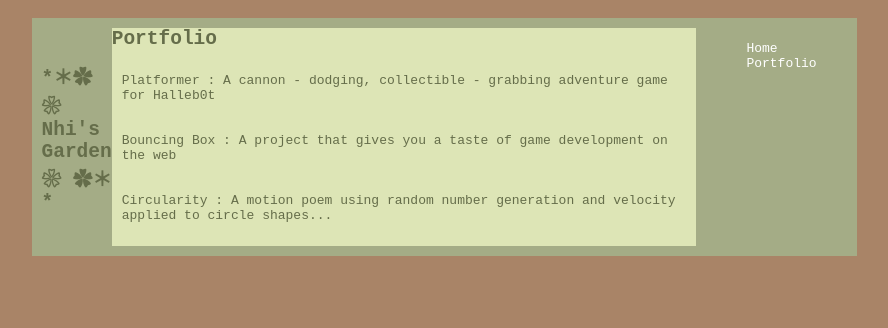
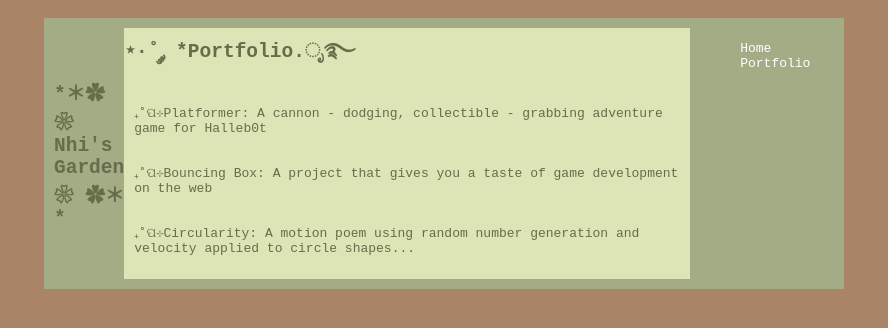
Before and after one commit to nsam4244/nsam4244.github.io, a plain HTML site: page portfolio.html in a window 1280 px wide. Shown: the whole page, without its empty margins (196-1084 px from the left). Drawn offline with Linux system fonts and the light colour scheme.

Commit message:
add portfolio.html file

```diff
--- a/portfolio.html
+++ b/portfolio.html
@@ -16,7 +16,7 @@
             }
 
             #all-contents {
-                max-width: 825px;
+                max-width: 800px;
                 margin: auto;
             }
 
@@ -88,11 +88,11 @@
             <h1>*＊✿ ❀ Nhi's Garden ❀ ✿＊*</h1>
                 <main>
                     <div class="content">
-                        <h1>Portfolio</h1>
+                        <h1>⋆·˚ ༘ *Portfolio.ೃ࿐</h1>
                         <ul id="portfolio">
-                            <li><a href="projects/platformer/">Platformer : A cannon - dodging, collectible - grabbing adventure game for Halleb0t</a></li>
-                            <li><a href="projects/bouncing-box/">Bouncing Box : A project that gives you a taste of game development on the web </a></li>
-                            <li><a href="projects/circularity/">Circularity : A motion poem using random number generation and velocity applied to circle shapes...</a></li>
+                            <li><a href="projects/platformer/">₊˚ପ⊹Platformer: A cannon - dodging, collectible - grabbing adventure game for Halleb0t</a></li>
+                            <li><a href="projects/bouncing-box/">₊˚ପ⊹Bouncing Box: A project that gives you a taste of game development on the web </a></li>
+                            <li><a href="projects/circularity/">₊˚ପ⊹Circularity: A motion poem using random number generation and velocity applied to circle shapes...</a></li>
                         </ul>
                     </div>
                 </main>
```
Also changed, not shown: index.html (+2 -2 lines).
